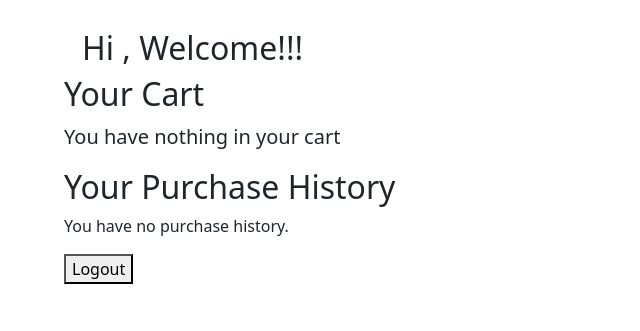
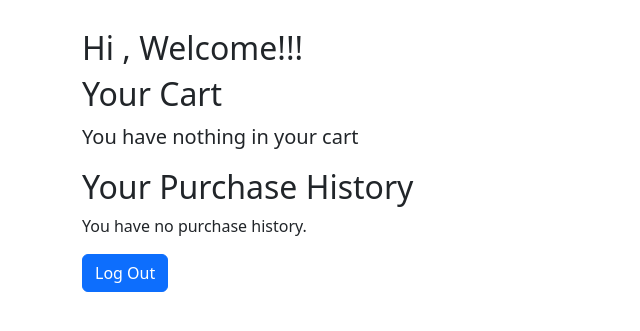
Before and after one commit to 2024ashikul/E-Commerce, a Flask app: page /profile_html in a window 1280 px wide. Shown: the part 56-387 px from the top of the page, without its empty margins (0-640 px from the left). Run offline with Flask 3, Linux system fonts and the light colour scheme; some libraries are stand-ins or nearby versions.

Commit message:
Added more stylings

```diff
--- a/app/templates/profile.html
+++ b/app/templates/profile.html
@@ -5,8 +5,11 @@
 
     <style>
         td{
-            border: 1px solid black;
+            border: 1px solid green;
+
         }
+
+
     </style>
 
 
@@ -19,7 +22,7 @@
         </div>
 
     </div>
-
+    <div class="container">
 
     <h2 class="">
         Your Cart
@@ -97,7 +100,8 @@
 
     {% endif  %}
 
-
+</div>
+<div class="container">
     <h2>
         Your Purchase History
     </h2>
@@ -143,23 +147,47 @@
                     {{ item.time.date() }}
                 </td>
                 <td class="table-primary">
-                    {{ item.time.date() }}
+                    {{ item.time.time() }}
                 </td>
             </tr>
 
     {% endfor %}
 
-
+    <table>
     {% endif  %}
 
-    <form action="/logout">
-    <button type="submit">Logout</button>
+</div>
 
+
+<div>
+<div class="container">
+
+    <button type="button" class="btn btn-primary" data-bs-toggle="modal" data-bs-target="#exampleModal">
+        Log Out
+    </button>
+</div>
+<div class="modal fade" id="exampleModal" tabindex="-1" aria-labelledby="exampleModalLabel" aria-hidden="true">
+  <div class="modal-dialog">
+    <div class="modal-content">
+      <div class="modal-header">
+        <h1 class="modal-title fs-5" id="exampleModalLabel">Warning</h1>
+        <button type="button" class="btn-close" data-bs-dismiss="modal" aria-label="Close"></button>
+      </div>
+      <div class="modal-body">
+        Are you sure to log out?
+      </div>
+      <div class="modal-footer">
+        <button type="button" class="btn btn-secondary" data-bs-dismiss="modal">Close</button>
+        <form action="/logout">
+        <button  class="btn btn-primary" type="submit">Logout</button>
     </form>
-    <script>
 
-    </script>
-    <style>
+      </div>
+    </div>
+  </div>
 
-    </style>
+
+</div>
+
+
 {% endblock %}
```
